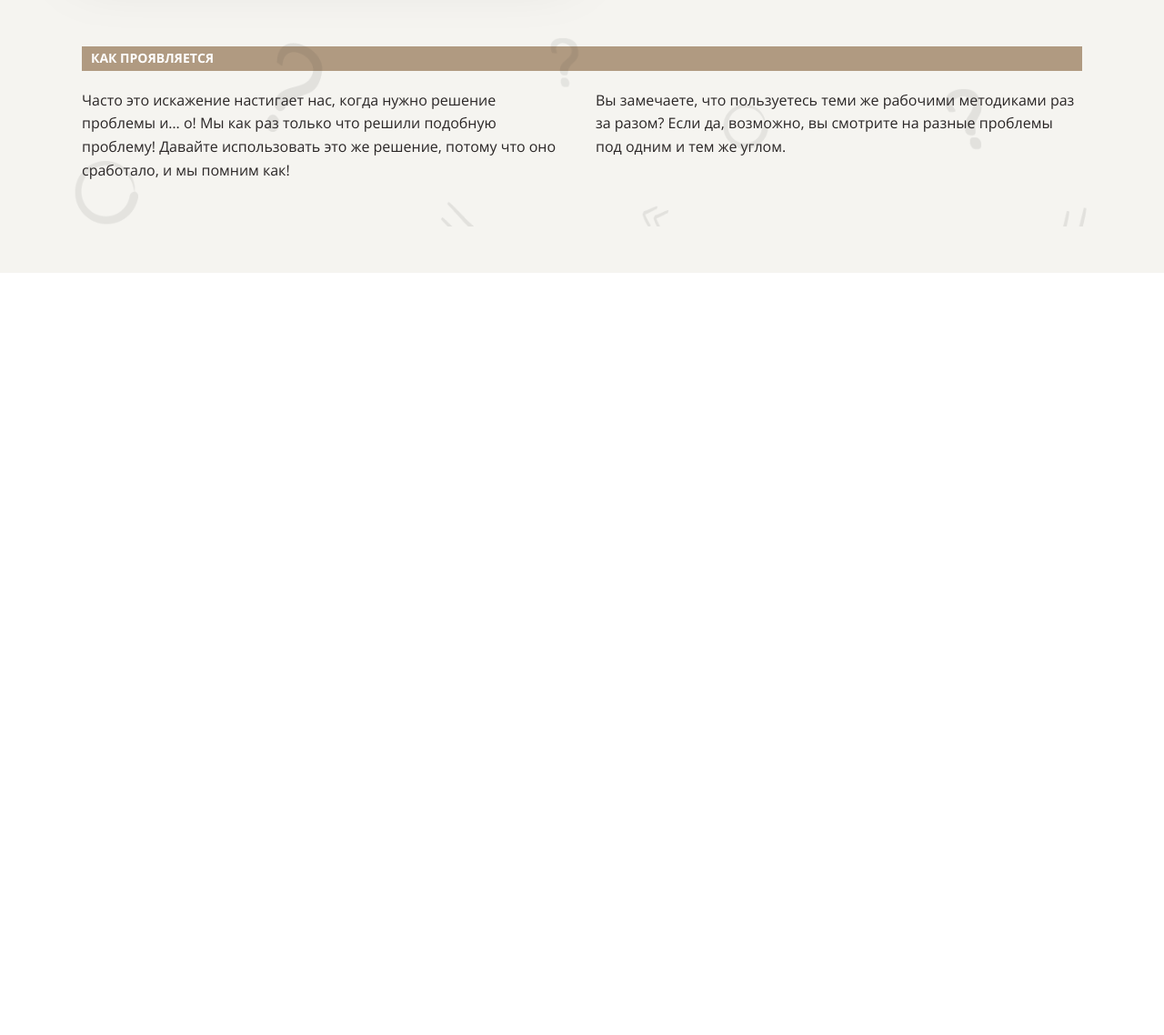
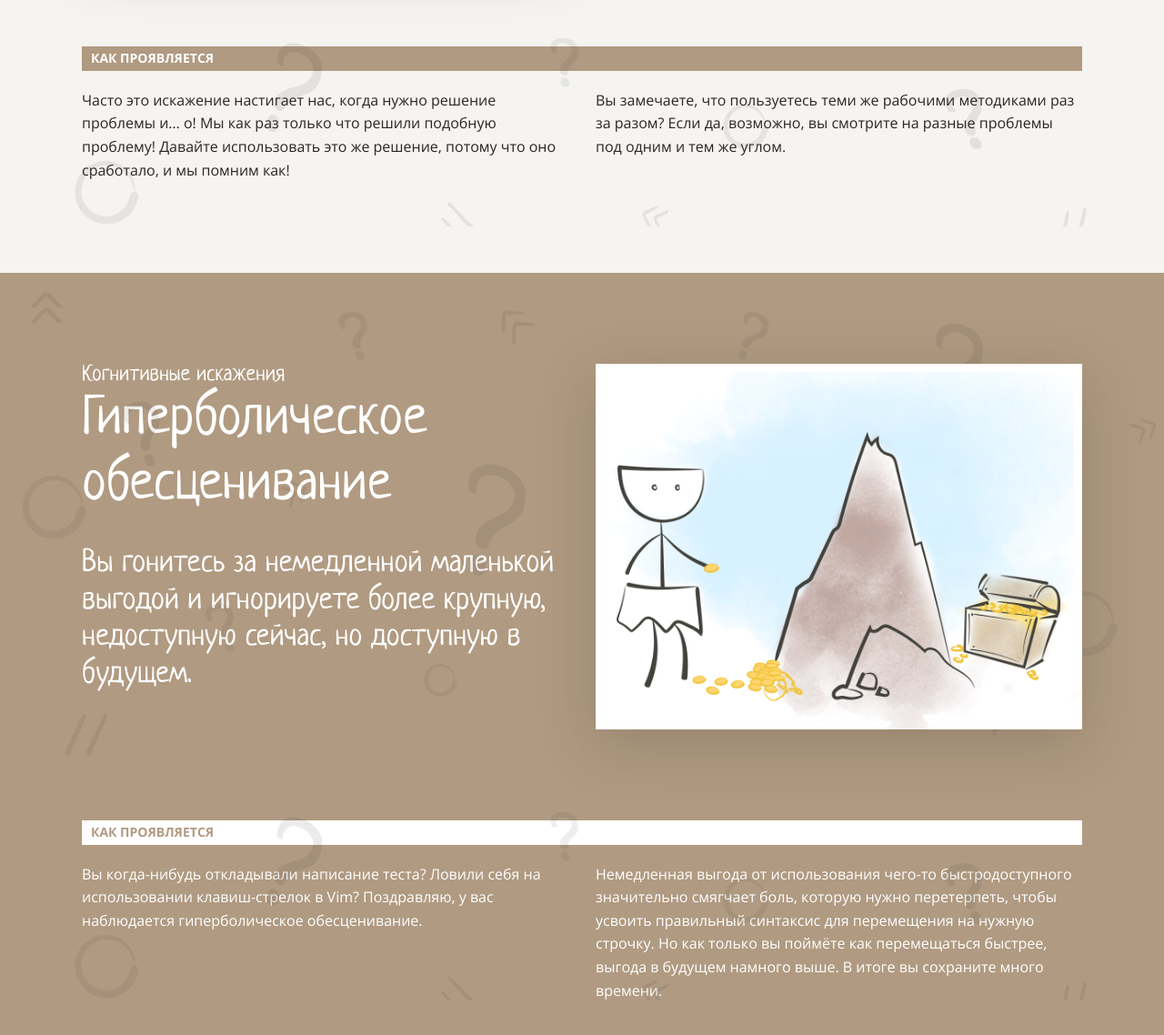
Before and after one commit to paalso/layout-designer-project-lvl1, a website: page src/index.html in a window 1280 px wide. Shown: the part 5006-6144 px from the top of the page at 91% size. Before the commit the page ends 5306 px from the top, so only its background shows below. Drawn offline with Linux system fonts and the light colour scheme; files whose address does not match are found by name.

Commit message:
Complete section 7 ('hyperbolic-depreciation' biase section)

```diff
--- a/src/index.html
+++ b/src/index.html
@@ -58,18 +58,18 @@
             <div class="card-text">Вы переоцениваете собственные решения, и, как следствие, недооцениваете решения
               других.</div>
           </a>
-          <a href="#optimization" class="card bg-light">
+          <a href="#premature-optimization" class="card bg-light">
             <div class="card-number primary-dark">2</div>
             <h3 class="primary-color">Преждевременная оптимизация</h3>
             <div class="card-text">Вы оптимизируете что-то задолго до того, как в этом появляется необходимость.</div>
           </a>
-          <a href="#novelty" class="card bg-light">
+          <a href="#distortion-of-novelty" class="card bg-light">
             <div class="card-number primary-dark">3</div>
             <h3 class="primary-color">Искажение новизны</h3>
             <div class="card-text">Вы даёте более высокую оценку тем событиям, которые произошли недавно, и
               недооцениваете более старые.</div>
           </a>
-          <a href="#hyperbolic" class="card bg-light">
+          <a href="#hyperbolic-depreciation" class="card bg-light">
             <div class="card-number primary-dark">4</div>
             <h3 class="primary-color">Гиперболическое обесценивание</h3>
             <div class="card-text">Вы гонитесь за немедленной маленькой выгодой и игнорируете более крупную, недоступную
@@ -162,6 +162,33 @@
       </div>
     </section>
 
+    <section id="hyperbolic-depreciation" class="biase-block dark-theme question-background">
+      <div class="container">
+        <div class="d-flex justify-between columns-container-2">
+          <header class="biase-block-header font-neucha">
+            <div class="running-head">Когнитивные искажения</div>
+            <h2 class=" mb-30">Гиперболическое обесценивание</h2>
+            <div class="biase-thesis">Вы гонитесь за немедленной маленькой выгодой и игнорируете более крупную,
+              недоступную сейчас, но доступную в будущем.
+            </div>
+          </header>
+          <img src="img/4.png" class="ikea-effect-img shadow" alt="Чувак находит клад в горах">
+        </div>
+        <h4 class="biase-content-header">Как проявляется</h4>
+        <div class="d-flex justify-between columns-container-2">
+          <p>
+            Вы когда-нибудь откладывали написание теста? Ловили себя на использовании клавиш-стрелок в Vim? Поздравляю,
+            у вас наблюдается гиперболическое обесценивание.
+          </p>
+          <p>
+            Немедленная выгода от использования чего-то быстродоступного значительно смягчает боль, которую нужно
+            перетерпеть, чтобы усвоить правильный синтаксис для перемещения на нужную строчку. Но как только вы поймёте
+            как перемещаться быстрее, выгода в будущем намного выше. В итоге вы сохраните много времени.
+          </p>
+        </div>
+      </div>
+    </section>
+
   </main>
 
   <!-- <footer>
```
